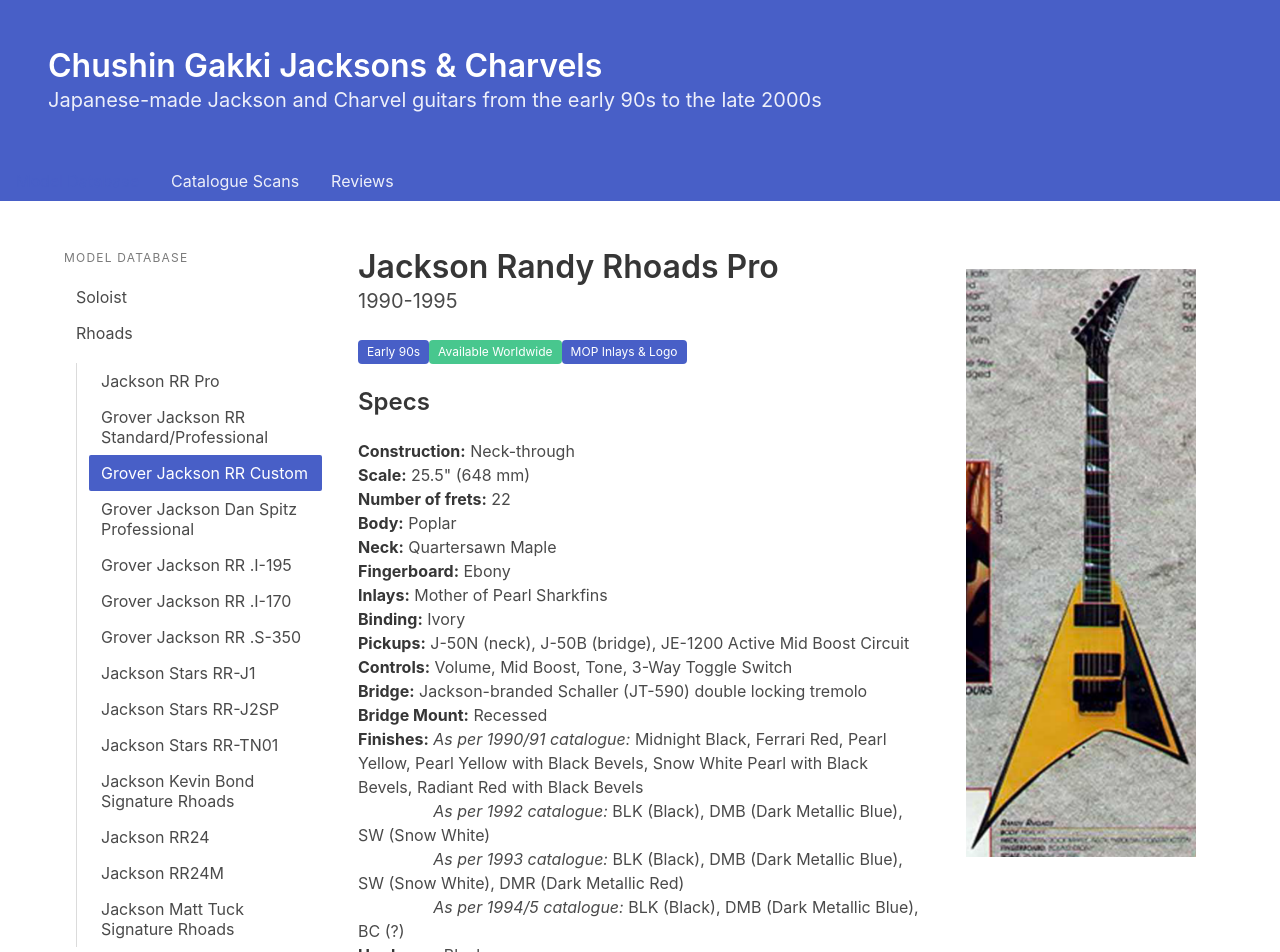
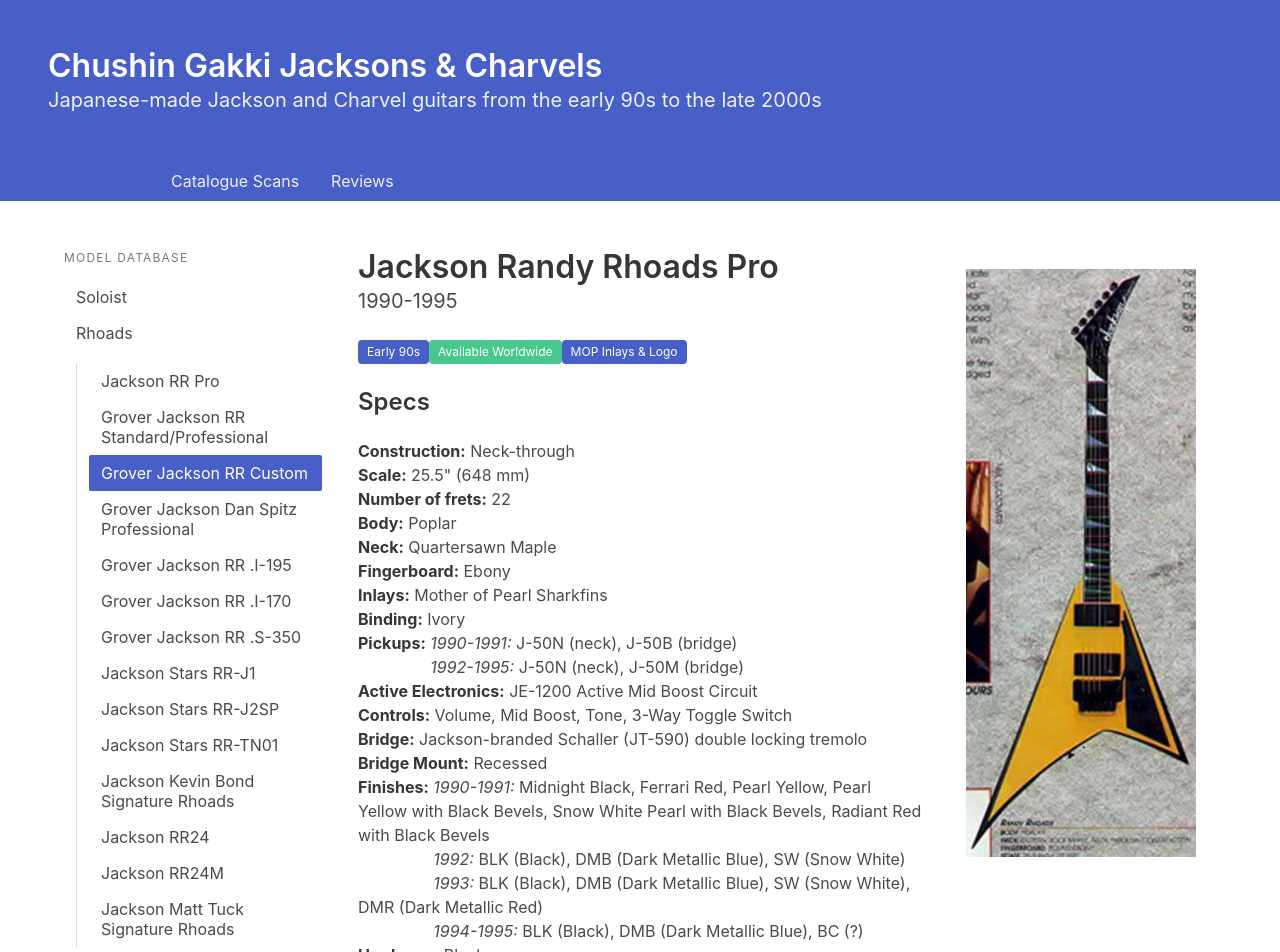
Before and after one commit to sophiecollard/chushin-gakki-jacksons, a Vue app: page /db/rr/jackson-rr-pro in a window 1280 px wide. Shown: the top 952 px of the page. Built offline with nearby package versions, Linux system fonts and the light colour scheme.

Commit message:
Update rr pro specs

```diff
--- a/src/views/database/rhoads/jackson-rr-pro/Specs.vue
+++ b/src/views/database/rhoads/jackson-rr-pro/Specs.vue
@@ -9,14 +9,16 @@
     <p><strong>Fingerboard:</strong> Ebony</p>
     <p><strong>Inlays:</strong> Mother of Pearl Sharkfins</p>
     <p><strong>Binding:</strong> Ivory</p>
-    <p><strong>Pickups:</strong> J-50N (neck), J-50B (bridge), JE-1200 Active Mid Boost Circuit</p>
+    <p><strong>Pickups:</strong> <i>1990-1991:</i> J-50N (neck), J-50B (bridge)</p>
+    <p><strong style="color: white;">Pickups:</strong> <i>1992-1995:</i> J-50N (neck), J-50M (bridge)</p>
+    <p><strong>Active Electronics:</strong> JE-1200 Active Mid Boost Circuit</p>
     <p><strong>Controls:</strong> Volume, Mid Boost, Tone, 3-Way Toggle Switch</p>
     <p><strong>Bridge:</strong> Jackson-branded Schaller (JT-590) double locking tremolo</p>
     <p><strong>Bridge Mount:</strong> Recessed</p>
-    <p><strong>Finishes:</strong> <i>As per 1990/91 catalogue:</i> Midnight Black, Ferrari Red, Pearl Yellow, Pearl Yellow with Black Bevels, Snow White Pearl with Black Bevels, Radiant Red with Black Bevels</p>
-    <p><strong style="color: white;">Finishes:</strong> <i>As per 1992 catalogue:</i> BLK (Black), DMB (Dark Metallic Blue), SW (Snow White)</p>
-    <p><strong style="color: white;">Finishes:</strong> <i>As per 1993 catalogue:</i> BLK (Black), DMB (Dark Metallic Blue), SW (Snow White), DMR (Dark Metallic Red)</p>
-    <p><strong style="color: white;">Finishes:</strong> <i>As per 1994/5 catalogue:</i> BLK (Black), DMB (Dark Metallic Blue), BC (?)</p>
+    <p><strong>Finishes:</strong> <i>1990-1991:</i> Midnight Black, Ferrari Red, Pearl Yellow, Pearl Yellow with Black Bevels, Snow White Pearl with Black Bevels, Radiant Red with Black Bevels</p>
+    <p><strong style="color: white;">Finishes:</strong> <i>1992:</i> BLK (Black), DMB (Dark Metallic Blue), SW (Snow White)</p>
+    <p><strong style="color: white;">Finishes:</strong> <i>1993:</i> BLK (Black), DMB (Dark Metallic Blue), SW (Snow White), DMR (Dark Metallic Red)</p>
+    <p><strong style="color: white;">Finishes:</strong> <i>1994-1995:</i> BLK (Black), DMB (Dark Metallic Blue), BC (?)</p>
     <p><strong>Hardware:</strong> Black</p>
   </div>
 </template>
```
